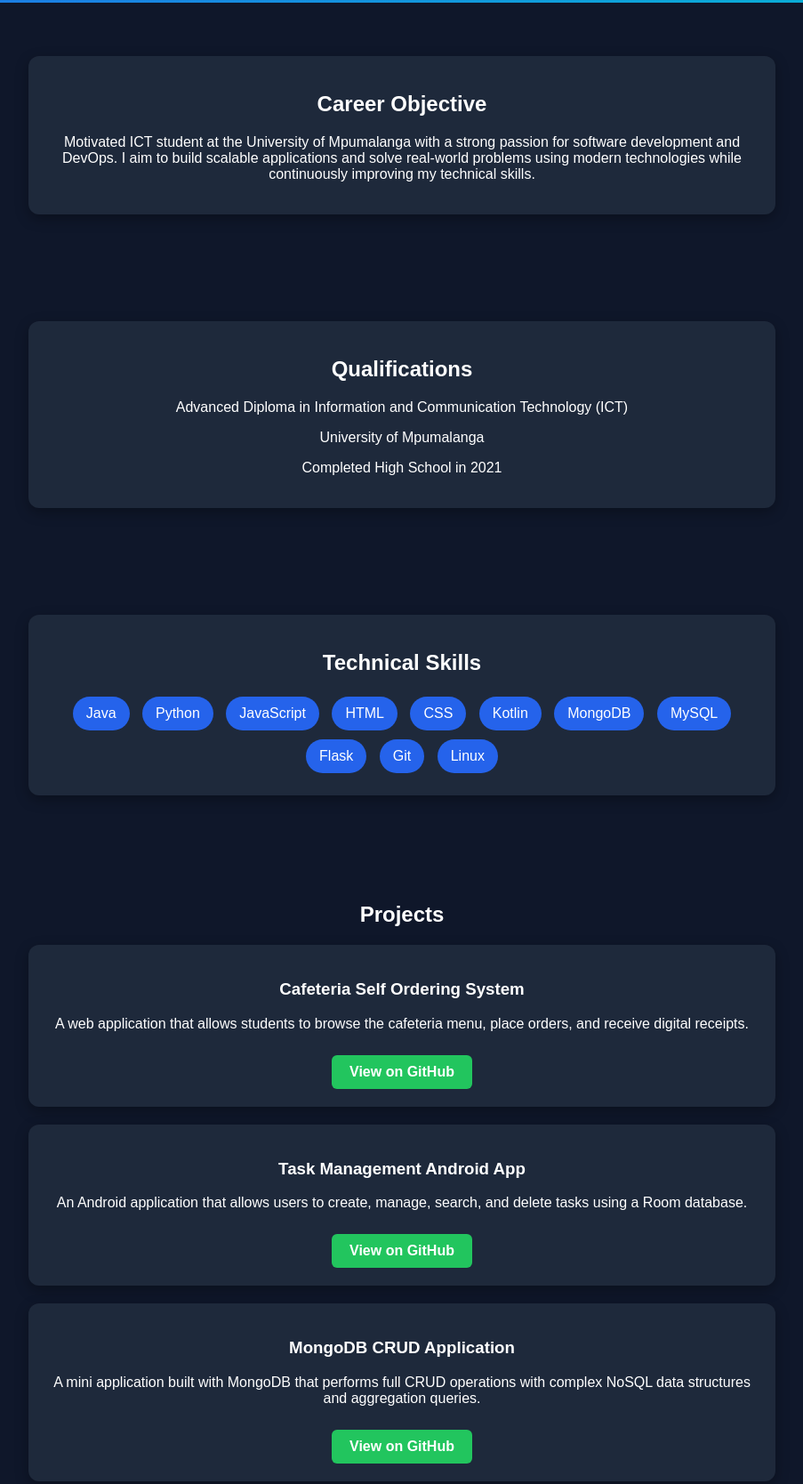
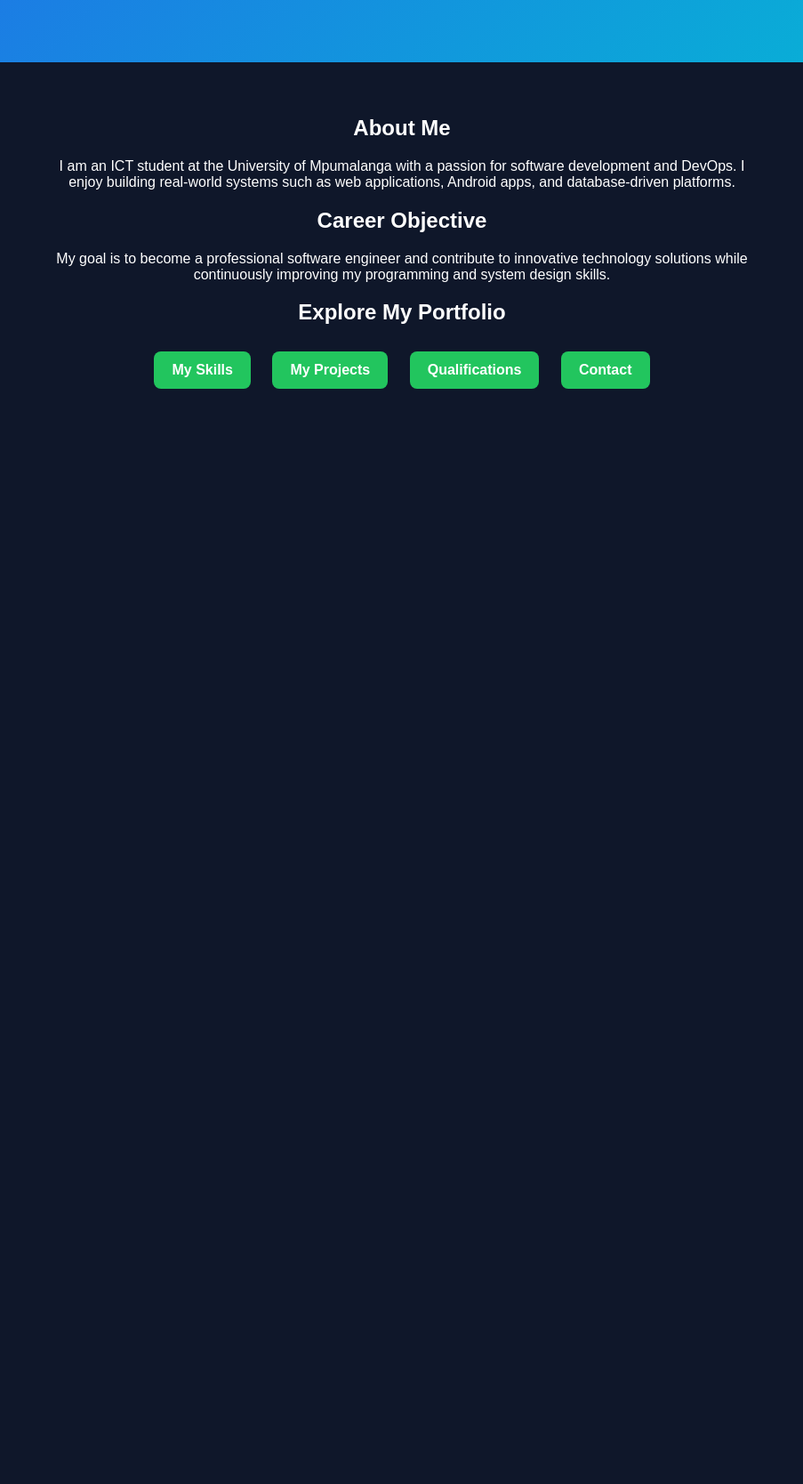
Before and after one commit to Njomane1021/siphesihle.github.io, a plain HTML site: page index.html in a window 1280 px wide. Shown: the part 338-2006 px from the top of the page at 89% size, without its empty margins (188-1091 px from the left). After the commit the page ends 825 px from the top, so only its background shows below. Drawn offline with Linux system fonts and the light colour scheme.

Commit message:
Update portfolio details and styling in index.html

```diff
--- a/index.html
+++ b/index.html
@@ -1,72 +1,44 @@
 <!DOCTYPE html>
-<html lang="en">
+<html>
 <head>
-<meta charset="UTF-8">
-<title>Siphesihle Vilakazi | Developer Portfolio</title>
+<title>Siphesihle Portfolio</title>
 
 <style>
 
 body{
-font-family: Arial, sans-serif;
+font-family:Arial;
 margin:0;
 background:#0f172a;
 color:white;
 text-align:center;
 }
 
-
-
 header{
-padding:40px;
+padding:60px;
 background:linear-gradient(135deg,#2563eb,#06b6d4);
 }
 
 header img{
-width:150px;
-height:150px;
+width:160px;
+height:160px;
 border-radius:50%;
 border:5px solid white;
 }
 
-h1{
-margin:10px 0;
+.container{
+padding:40px;
+max-width:800px;
+margin:auto;
 }
-
-
-
-.section{
-padding:40px;
-}
-
-.card{
-background:#1e293b;
-margin:20px auto;
-padding:20px;
-border-radius:12px;
-max-width:800px;
-box-shadow:0 5px 15px rgba(0,0,0,0.3);
-}
-
-
-
-.skills span{
-display:inline-block;
-background:#2563eb;
-padding:10px 15px;
-margin:5px;
-border-radius:20px;
-}
-
-
 
 .button{
 display:inline-block;
-margin-top:10px;
-padding:10px 20px;
+margin:10px;
+padding:12px 20px;
 background:#22c55e;
 color:white;
 text-decoration:none;
-border-radius:6px;
+border-radius:8px;
 font-weight:bold;
 }
 
@@ -74,23 +46,15 @@ font-weight:bold;
 background:#16a34a;
 }
 
+</style>
 
-
-footer{
-padding:20px;
-background:#020617;
-}
-
-</style>
 </head>
 
 <body>
 
-
-
 <header>
 
-<img src="IMG-20250509-WA0011~2.jpg" alt="Siphesihle Photo">
+<img src="IMG-20250509-WA0011~2.jpg">
 
 <h1>Siphesihle Vilakazi</h1>
 
@@ -98,152 +62,32 @@ background:#020617;
 
 </header>
 
+<div class="container">
 
+<h2>About Me</h2>
 
-
-<div class="section">
-
-<div class="card">
+<p>
+I am an ICT student at the University of Mpumalanga with a passion for
+software development and DevOps. I enjoy building real-world systems
+such as web applications, Android apps, and database-driven platforms.
+</p>
 
 <h2>Career Objective</h2>
 
 <p>
-Motivated ICT student at the University of Mpumalanga with a strong passion for
-software development and DevOps. I aim to build scalable applications and
-solve real-world problems using modern technologies while continuously
-improving my technical skills.
+My goal is to become a professional software engineer and contribute to
+innovative technology solutions while continuously improving my
+programming and system design skills.
 </p>
+
+<h2>Explore My Portfolio</h2>
+
+<a class="button" href="skills.html">My Skills</a>
+<a class="button" href="projects.html">My Projects</a>
+<a class="button" href="qualifications.html">Qualifications</a>
+<a class="button" href="contact.html">Contact</a>
 
 </div>
 
-</div>
-
-
-
-
-<div class="section">
-
-<div class="card">
-
-<h2>Qualifications</h2>
-
-<p>Advanced Diploma in Information and Communication Technology (ICT)</p>
-<p>University of Mpumalanga</p>
-<p>Completed High School in 2021</p>
-
-</div>
-
-</div>
-
-
-
-
-<div class="section">
-
-<div class="card">
-
-<h2>Technical Skills</h2>
-
-<div class="skills">
-
-<span>Java</span>
-<span>Python</span>
-<span>JavaScript</span>
-<span>HTML</span>
-<span>CSS</span>
-<span>Kotlin</span>
-<span>MongoDB</span>
-<span>MySQL</span>
-<span>Flask</span>
-<span>Git</span>
-<span>Linux</span>
-
-</div>
-
-</div>
-
-</div>
-
-
-
-
-<div class="section">
-
-<h2>Projects</h2>
-
-<div class="card">
-
-<h3>Cafeteria Self Ordering System</h3>
-
-<p>
-A web application that allows students to browse the cafeteria menu,
-place orders, and receive digital receipts.
-</p>
-
-<a class="button" href="https://github.com/yourusername/cafeteria-system" target="_blank">
-View on GitHub
-</a>
-
-</div>
-
-
-<div class="card">
-
-<h3>Task Management Android App</h3>
-
-<p>
-An Android application that allows users to create, manage, search,
-and delete tasks using a Room database.
-</p>
-
-<a class="button" href="https://github.com/yourusername/task-manager-app" target="_blank">
-View on GitHub
-</a>
-
-</div>
-
-
-<div class="card">
-
-<h3>MongoDB CRUD Application</h3>
-
-<p>
-A mini application built with MongoDB that performs full CRUD operations
-with complex NoSQL data structures and aggregation queries.
-</p>
-
-<a class="button" href="https://github.com/yourusername/mongodb-app" target="_blank">
-View on GitHub
-</a>
-
-</div>
-
-</div>
-
-
-
-
-<div class="section">
-
-<div class="card">
-
-<h2>Contact</h2>
-
-<p>Email: sphesihlestar@gmail.com</p>
-
-</div>
-
-</div>
-
-
-
-
-<footer>
-
-<p>© 2026 Siphesihle Vilakazi | Developer Portfolio</p>
-
-</footer>
-
-
 </body>
 </html>
```
